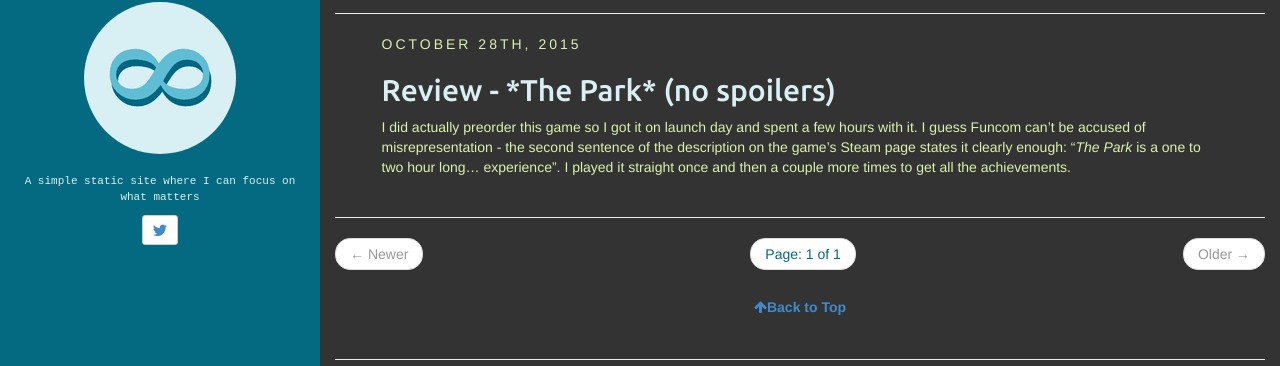
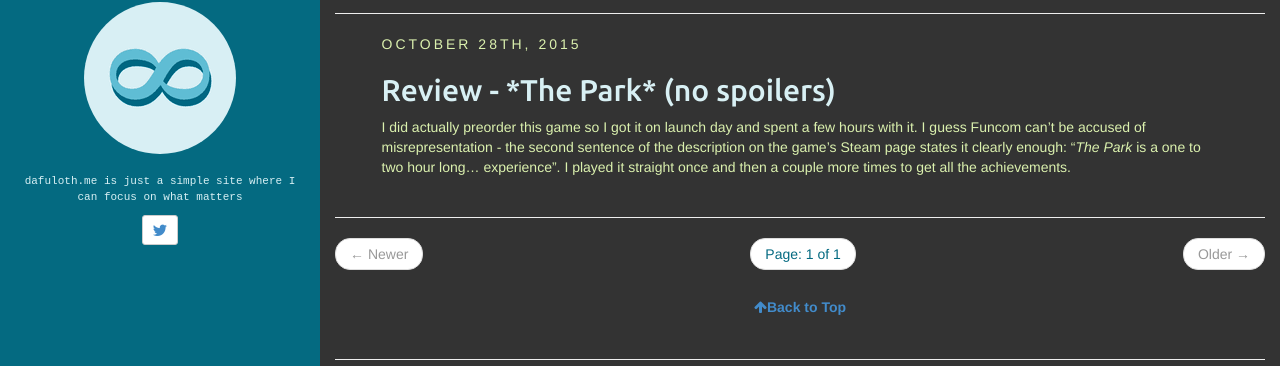
Before and after one commit to dbtek/dbyll, a Jekyll site: the page built from index.html, in a window 1280 px wide. Shown: the part 126-492 px from the top of the page. Built offline with Jekyll 4.4.1, drawn with Linux system fonts in a browser that asks for light colours; the list of posts is cut into pages by our own code.

Commit message:
Changed tagline

```diff
--- a/_config.yml
+++ b/_config.yml
@@ -23,7 +23,7 @@
   twitter: dafuloth
   pinterest: #asd123
   linkedin: #asd123
-  bio: A simple static site where I can focus on what matters
+  bio: dafuloth.me is just a simple site where I can focus on what matters
   email_md5: 52d0ce3f83fa2f7f17b9fc792f1383b9
 
 rss_path: feed.xml
```
